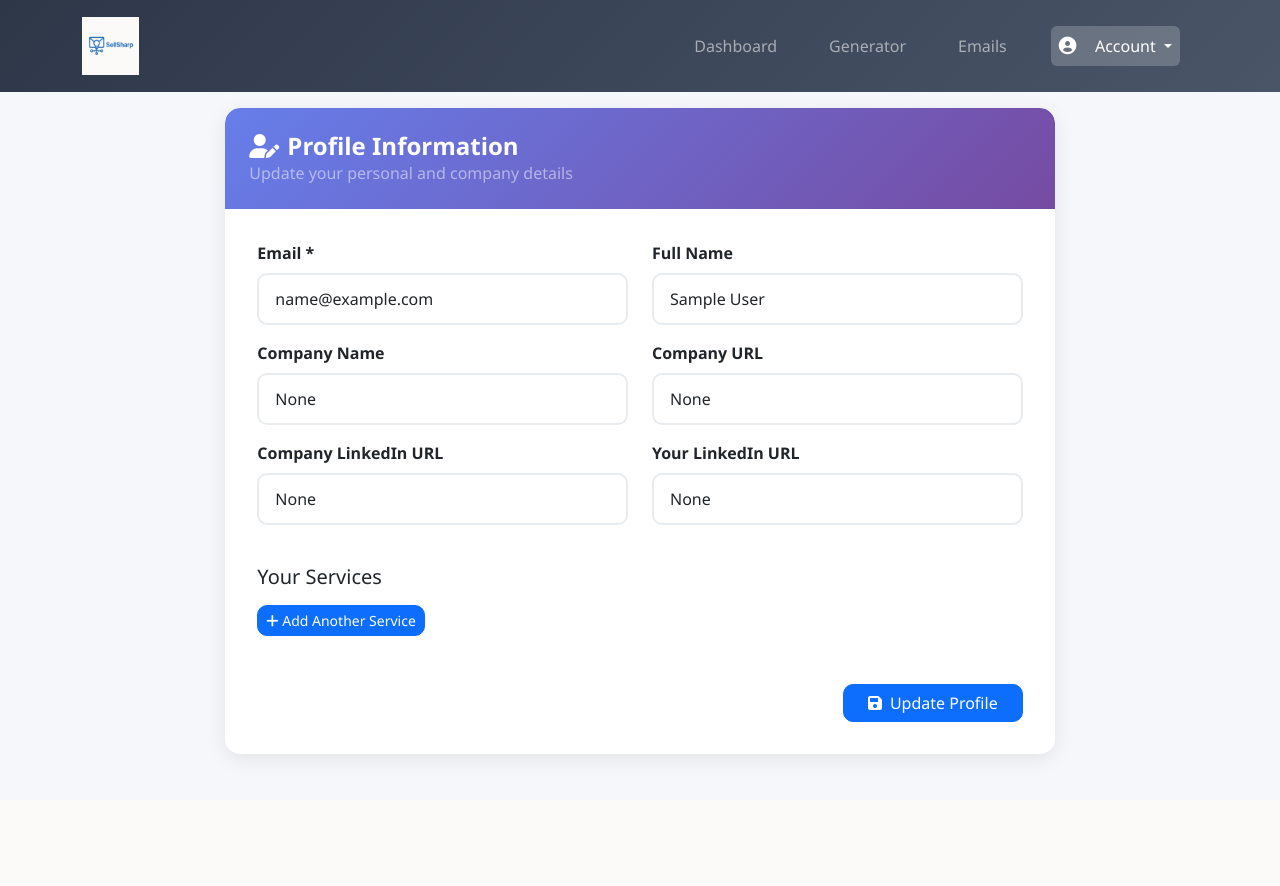
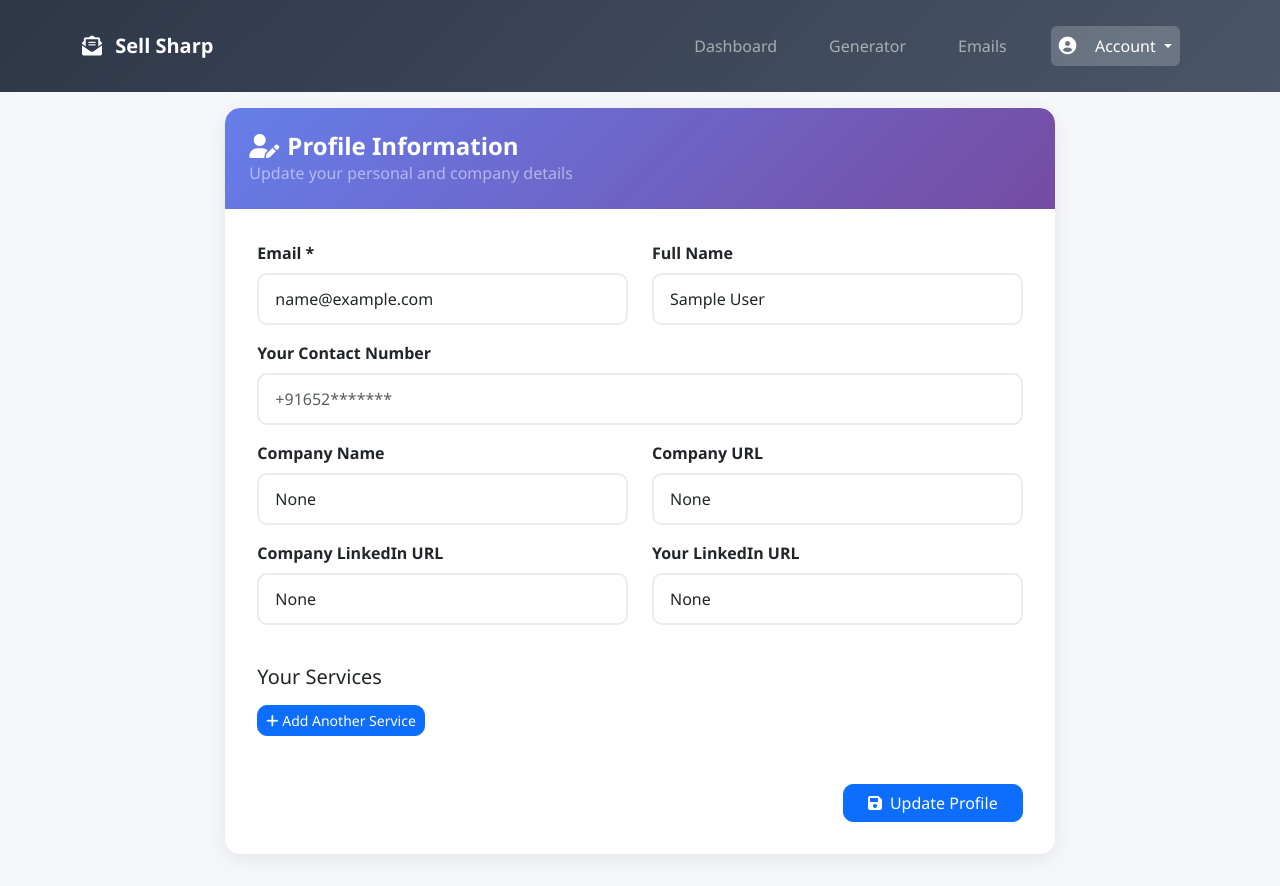
Before and after one commit to nikita10kj/sales-with-AI, a Django app: page /profile/ in a window 1280 px wide. Before the commit the page ends 763 px from the top, so only its background shows below. Run offline with Django 5.2, Linux system fonts and the light colour scheme; the visitor is signed in with stand-in values (Sample User, id 1).

Commit message:
bug profile

```diff
--- a/generate_email/genai_email.py
+++ b/generate_email/genai_email.py
@@ -21,8 +21,8 @@ def get_response(user, target, selected_service):
                 },
                 {
                 "role": "user",
-                "content" :  f"You are {user.user_linkedin_url}, working at {user.company_url}, and you are pitching to "
-                            f"{target.receiver_linkedin_url}, who works at {target.company_url}.\n\n"
+                "content" :  f"You are {user.user_linkedin_url}, working for {user.company_url}, and you are pitching to target customer"
+                            f"{target.receiver_linkedin_url}, who works for {target.company_url}.\n\n"
                             f"The product or service being pitched is:\n"
                             f"Name: {selected_service.service_name}\n"
                             f"URL: {selected_service.product_url}\n"
--- a/saleswithai/settings.py
+++ b/saleswithai/settings.py
@@ -140,8 +140,7 @@ else:
             'PASSWORD': conn_str_params['password'],
         }
     }
-
-
+    ACCOUNT_DEFAULT_HTTP_PROTOCOL = 'https'
 
 # Password validation
 # https://docs.djangoproject.com/en/5.2/ref/settings/#auth-password-validators
@@ -207,6 +206,9 @@ AUTHENTICATION_BACKENDS = (
     'allauth.account.auth_backends.AuthenticationBackend',
 )
 
+SESSION_COOKIE_SECURE = True
+CSRF_COOKIE_SECURE = True
+
 LOGIN_REDIRECT_URL = 'home'
 LOGOUT_REDIRECT_URL = 'login'
 LOGIN_URL = 'login'
--- a/users/adapters.py
+++ b/users/adapters.py
@@ -10,6 +10,10 @@ User = get_user_model()
 class MySocialAccountAdapter(DefaultSocialAccountAdapter):
     def pre_social_login(self, request, sociallogin):
         # If already logged in, nothing to do
+        import logging
+        logger = logging.getLogger(__name__)
+
+        logger.info(f"User: {request.user}, Authenticated: {request.user.is_authenticated}")
         if request.user.is_authenticated:
             return
 
--- a/users/models.py
+++ b/users/models.py
@@ -51,6 +51,7 @@ class CustomUser(AbstractBaseUser, PermissionsMixin):
     company_linkedin_url = models.URLField(null=True)
     user_linkedin_url = models.URLField(null=True)
     company_name = models.CharField(max_length=255, null=True)
+    contact = models.CharField(max_length=15, null=True, blank=True)
 
     is_active = models.BooleanField(default=True)
     is_staff = models.BooleanField(default=False)
--- a/users/templates/users/base.html
+++ b/users/templates/users/base.html
@@ -18,10 +18,10 @@
     <nav class="navbar navbar-expand-lg navbar-dark bg-gradient-dark">
         <div class="container">
             <a class="navbar-brand" href="#">
-              <img src="{% static 'users/img/logo.png' %}" alt="SellSharp Logo" width="10%" height="auto" />
+<!--              <img src="{% static 'users/img/logo.png' %}" alt="SellSharp Logo" width="10%" height="auto" />-->
 
-<!--                <i class="fas fa-envelope-open-text me-2"></i>-->
-<!--                Sell Sharp-->
+                <i class="fas fa-envelope-open-text me-2"></i>
+                Sell Sharp
             </a>
             <button class="navbar-toggler" type="button" data-bs-toggle="collapse" data-bs-target="#navbarNav">
                 <span class="navbar-toggler-icon"></span>
--- a/users/templates/users/profile.html
+++ b/users/templates/users/profile.html
@@ -31,6 +31,19 @@
                                        value="{{ user.full_name }}">
                             </div>
                         </div>
+                        <div class="mb-3">
+                        <label for="id_contact_number" class="form-label">Your Contact Number</label>
+                        <input type="text" name="contact" id="id_contact_number"
+                               class="form-control"
+                               placeholder="+91652*******"
+                               value="{{ form.data.contact|default:user.contact|default_if_none:'' }}"
+                               required>
+                        {% if form.contact.errors %}
+                            {% for error in form.contact.errors %}
+                                <div class="invalid-feedback d-block">{{ error }}</div>
+                            {% endfor %}
+                        {% endif %}
+                    </div>
 
                         <!-- Company Name & URL -->
                         <div class="row">
--- a/users/views.py
+++ b/users/views.py
@@ -172,6 +172,7 @@ class UserDetailsView(LoginRequiredMixin, UserPassesTestMixin, UpdateView):
         'company_url',
         'company_linkedin_url',
         'user_linkedin_url',
+        'contact'
     ]
     template_name = 'users/user_details.html'
     success_url = reverse_lazy('home')
@@ -304,6 +305,7 @@ class ProfileView(LoginRequiredMixin, View):
 
         # Collect and normalize user fields
         user.full_name = request.POST.get('full_name', '').strip()
+        user.contact = request.POST.get('contact', '').strip()
         user.company_name = request.POST.get('company_name', '').strip()
         user.company_url = self.normalize_url(request.POST.get('company_url', ''))
         user.company_linkedin_url = self.normalize_url(request.POST.get('company_linkedin_url', ''))
```
Also changed, not shown: generate_email/views.py (+6 -2 lines), users/templates/users/login.html (+33 -37 lines), users/templates/users/user_details.html (+13 -0 lines), generate_email/migrations/0006_remove_targetaudience_company_linkedin_url.py (added), users/migrations/0003_customuser_contact.py (added).
